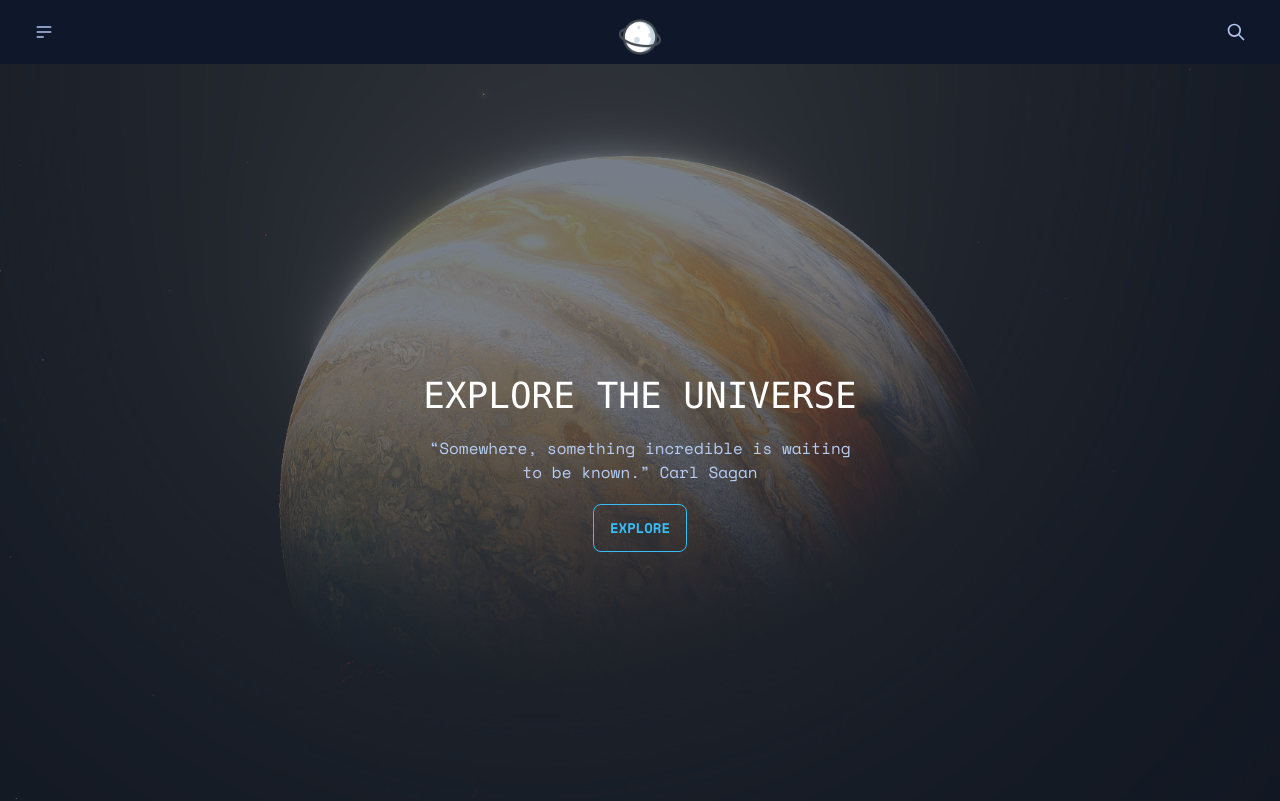
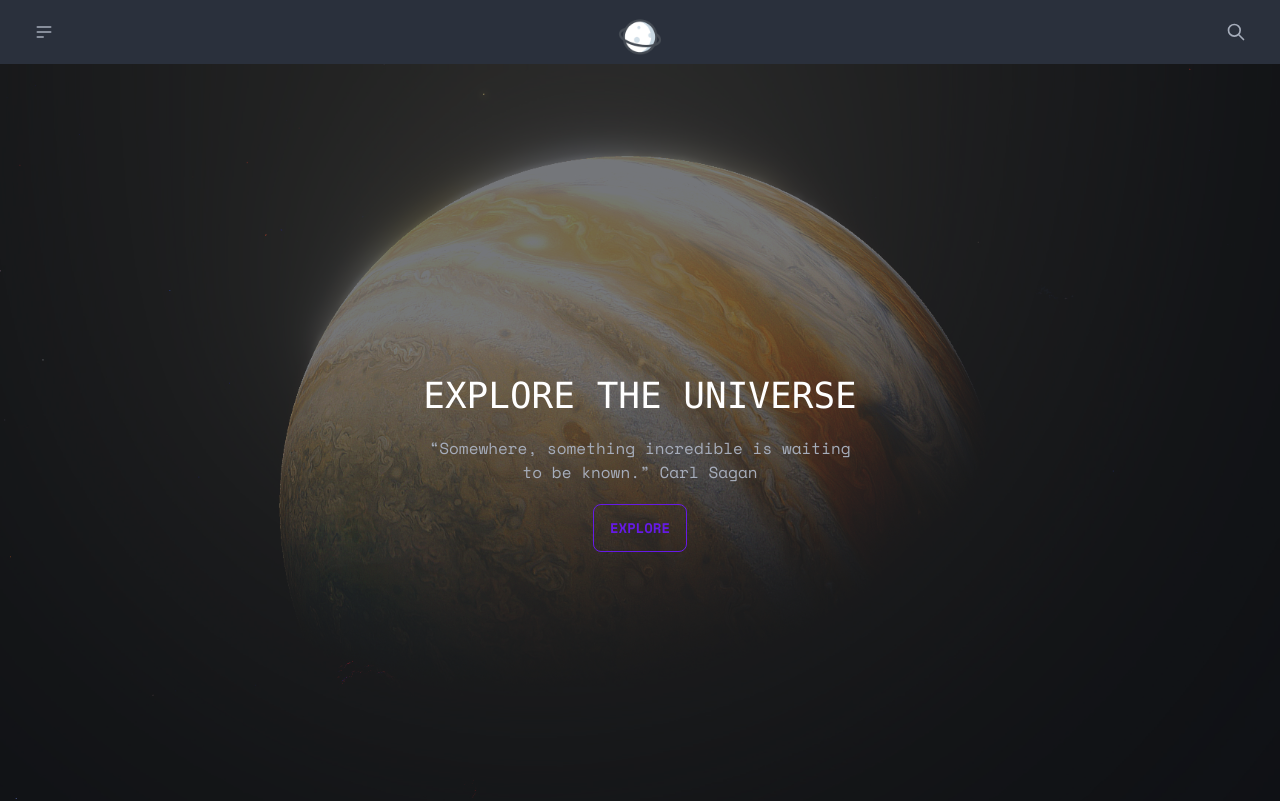
Before and after one commit to Navid-JL/sentinel-app, a React (Create React App) app in the folder frontend/hermex/: page / in a window 1280 px wide. Shown: the top 801 px of the page. Built offline with nearby package versions, Linux system fonts and the light colour scheme.

Commit message:
Change daisyUI theme

```diff
--- a/frontend/hermex/tailwind.config.js
+++ b/frontend/hermex/tailwind.config.js
@@ -13,6 +13,6 @@ module.exports = {
     logs: true,
     rtl: false,
     prefix: '',
-    themes: ['night', 'winter', 'cmyk'],
+    themes: ['dark', 'dark', 'cmyk'],
   },
 }
```
